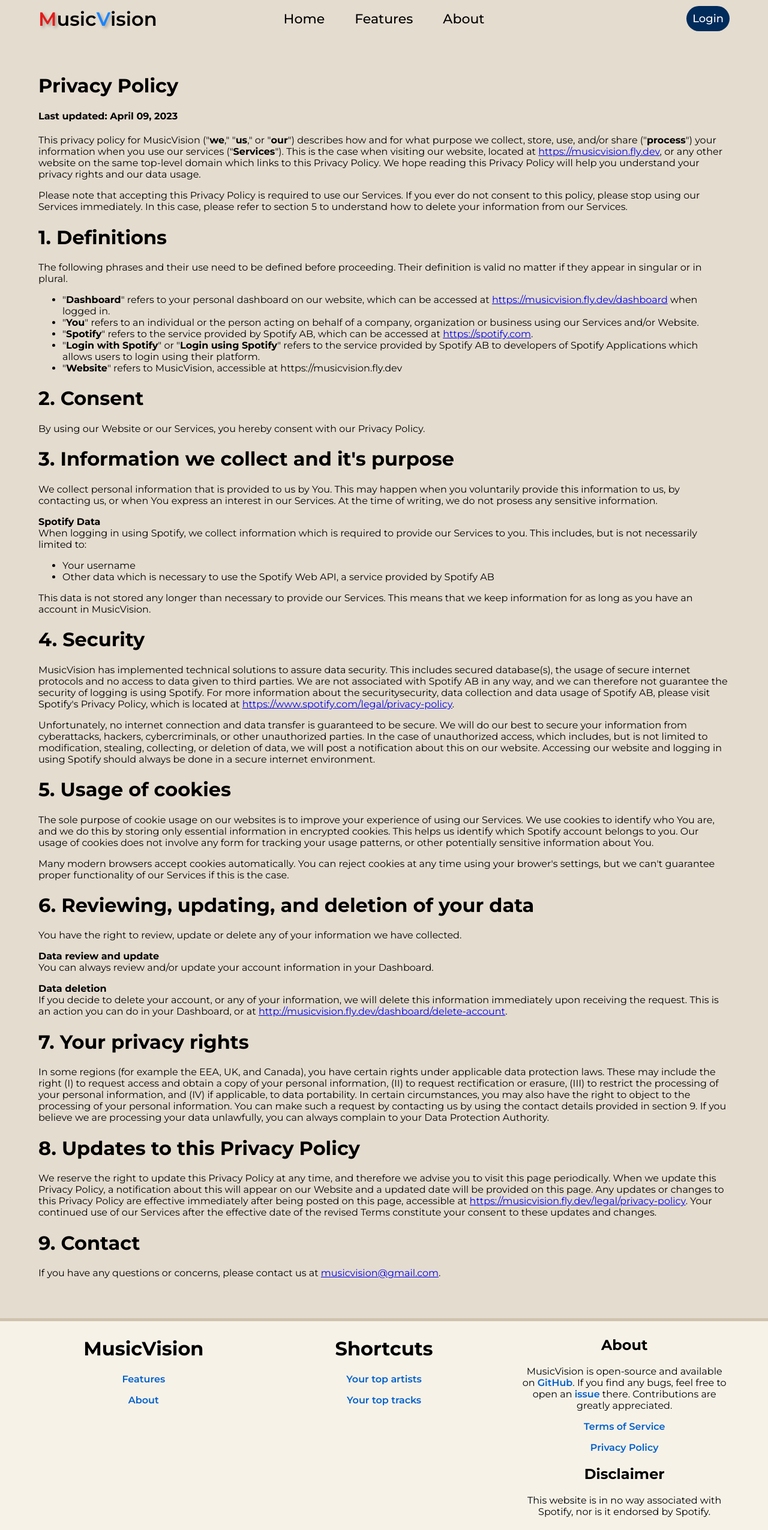
After one commit to ZeroWave022/MusicVision, a Flask app: page /legal/privacy-policy in a window 1280 px wide. The commit adds this page. Shown: the whole page at 60% size. Run offline with Flask 2, Linux system fonts and the light colour scheme; parts of the project's set-up code (start-up, migrations or seed data) failed here and were passed over.

Commit message:
feat: Add Terms of Service and Privacy Policy

```diff
--- a/musicvision/__init__.py
+++ b/musicvision/__init__.py
@@ -10,6 +10,7 @@ from musicvision.general import general_bp
 from musicvision.dashboard import dashboard_bp
 from musicvision.auth import auth_bp
 from musicvision.api import api_bp
+from musicvision.legal import legal_bp
 
 
 def create_app():
@@ -20,5 +21,6 @@ def create_app():
     app.register_blueprint(dashboard_bp)
     app.register_blueprint(auth_bp)
     app.register_blueprint(api_bp)
+    app.register_blueprint(legal_bp)
 
     return app
--- /dev/null
+++ b/musicvision/legal.py
@@ -0,0 +1,13 @@
+from flask import Blueprint, render_template
+
+legal_bp = Blueprint("legal", __name__, url_prefix="/legal")
+
+
+@legal_bp.route("/terms-of-service")
+def terms():
+    return render_template("legal/terms-of-service.html")
+
+
+@legal_bp.route("/privacy-policy")
+def privacy():
+    return render_template("legal/privacy-policy.html")
--- /dev/null
+++ b/musicvision/static/css/legal.css
@@ -0,0 +1,6 @@
+.content {
+    text-align: left;
+    width: 90vw;
+    max-width: 1500px;
+    margin: auto;
+}
--- a/musicvision/templates/layout.html
+++ b/musicvision/templates/layout.html
@@ -69,6 +69,8 @@
                 If you find any bugs, feel free to open an <a class="styled-link" href="https://github.com/ZeroWave022/MusicVision/issues">issue</a> there.
                 Contributions are greatly appreciated.
             </p>
+            <a class="styled-link block-link" href="{{ url_for('legal.terms') }}">Terms of Service</a>
+            <a class="styled-link block-link" href="{{ url_for('legal.privacy') }}">Privacy Policy</a>
             <h2>Disclaimer</h2>
             <p>This website is in no way associated with Spotify, nor is it endorsed by Spotify.</p>
         </div>
--- /dev/null
+++ b/musicvision/templates/legal/privacy-policy.html
@@ -0,0 +1,126 @@
+{% extends "layout.html" %}
+
+{% block additional_head_info %}
+    <link rel="stylesheet" href="{{ url_for('static', filename='css/legal.css')}}">
+{% endblock %}
+
+{% block title %}
+    Home
+{% endblock %}
+
+{% block main %}
+    <div class="content">
+        <h1>Privacy Policy</h1>
+        <h4>Last updated: April 09, 2023</h4>
+
+        <p>
+            This privacy policy for MusicVision ("<strong>we</strong>," "<strong>us</strong>," or "<strong>our</strong>") describes how and for what purpose we collect, store, use, and/or share ("<strong>process</strong>") your information when you use our services ("<strong>Services</strong>").
+            This is the case when visiting our website, located at <a href="https://musicvision.fly.dev">https://musicvision.fly.dev</a>, or any other website on the same top-level domain which links to this Privacy Policy.
+            We hope reading this Privacy Policy will help you understand your privacy rights and our data usage.
+        </p>
+        <p>
+            Please note that accepting this Privacy Policy is required to use our Services.
+            If you ever do not consent to this policy, please stop using our Services immediately.
+            In this case, please refer to section 5 to understand how to delete your information from our Services.
+        </p>
+
+        <h1>1. Definitions</h1>
+        <p>
+            The following phrases and their use need to be defined before proceeding. Their definition is valid no matter if they appear in singular or in plural.
+            <ul>
+                <li>"<strong>Dashboard</strong>" refers to your personal dashboard on our website, which can be accessed at <a href="https://musicvision.fly.dev/dashboard">https://musicvision.fly.dev/dashboard</a> when logged in.</li>
+                <li>"<strong>You</strong>" refers to an individual or the person acting on behalf of a company, organization or business using our Services and/or Website.</li>
+                <li>"<strong>Spotify</strong>" refers to the service provided by Spotify AB, which can be accessed at <a href="https://spotify.com">https://spotify.com</a>.</li>
+                <li>"<strong>Login with Spotify</strong>" or "<strong>Login using Spotify</strong>" refers to the service provided by Spotify AB to developers of Spotify Applications which allows users to login using their platform.</li>
+                <li>"<strong>Website</strong>" refers to MusicVision, accessible at https://musicvision.fly.dev</li>
+            </ul>
+        </p>
+
+        <h1>2. Consent</h1>
+        <p>
+            By using our Website or our Services, you hereby consent with our Privacy Policy.
+        </p>
+
+        <h1>3. Information we collect and it's purpose</h1>
+        <p>
+            We collect personal information that is provided to us by You.
+            This may happen when you voluntarily provide this information to us, by contacting us, or when You express an interest in our Services.
+            At the time of writing, we do not prosess any sensitive information.
+        </p>
+        <p>
+            <strong>Spotify Data</strong><br>
+            When logging in using Spotify, we collect information which is required to provide our Services to you.
+            This includes, but is not necessarily limited to:
+            <ul>
+                <li>Your username</li>
+                <li>Other data which is necessary to use the Spotify Web API, a service provided by Spotify AB</li>
+            </ul>
+            This data is not stored any longer than necessary to provide our Services.
+            This means that we keep information for as long as you have an account in MusicVision.
+        </p>
+
+        <h1>4. Security</h1>
+        <p>
+            MusicVision has implemented technical solutions to assure data security.
+            This includes secured database(s), the usage of secure internet protocols and no access to data given to third parties.
+            We are not associated with Spotify AB in any way, and we can therefore not guarantee the security of logging is using Spotify.
+            For more information about the securitysecurity, data collection and data usage of Spotify AB, please visit Spotify's Privacy Policy, which is located at <a href="https://www.spotify.com/legal/privacy-policy">https://www.spotify.com/legal/privacy-policy</a>.
+        </p>
+        <p>
+            Unfortunately, no internet connection and data transfer is guaranteed to be secure.
+            We will do our best to secure your information from cyberattacks, hackers, cybercriminals, or other unauthorized parties.
+            In the case of unauthorized access, which includes, but is not limited to modification, stealing, collecting, or deletion of data, we will post a notification about this on our website.
+            Accessing our website and logging in using Spotify should always be done in a secure internet environment.
+        </p>
+
+        <h1>5. Usage of cookies</h1>
+        <p>
+            The sole purpose of cookie usage on our websites is to improve your experience of using our Services.
+            We use cookies to identify who You are, and we do this by storing only essential information in encrypted cookies.
+            This helps us identify which Spotify account belongs to you.
+            Our usage of cookies does not involve any form for tracking your usage patterns, or other potentially sensitive information about You.
+        </p>
+        <p>
+            Many modern browsers accept cookies automatically.
+            You can reject cookies at any time using your brower's settings, but we can't guarantee proper functionality of our Services if this is the case.
+        </p>
+
+        <h1>6. Reviewing, updating, and deletion of your data</h1>
+        <p>
+            You have the right to review, update or delete any of your information we have collected.
+        </p>
+        <p>
+            <strong>Data review and update</strong><br>
+            You can always review and/or update your account information in your Dashboard.
+        </p>
+        <p>
+            <strong>Data deletion</strong><br>
+            If you decide to delete your account, or any of your information, we will delete this information immediately upon receiving the request.
+            This is an action you can do in your Dashboard, or at <a href="http://musicvision.fly.dev/dashboard/delete-account">http://musicvision.fly.dev/dashboard/delete-account</a>.
+        </p>
+
+        <h1>7. Your privacy rights</h1>
+        <p>
+            In some regions (for example the EEA, UK, and Canada), you have certain rights under applicable data protection laws.
+            These may include the right (I) to request access and obtain a copy of your personal information, (II) to request rectification or erasure, (III) to restrict the processing of your personal information, and (IV) if applicable, to data portability.
+            In certain circumstances, you may also have the right to object to the processing of your personal information.
+            You can make such a request by contacting us by using the contact details provided in section 9.
+            If you believe we are processing your data unlawfully, you can always complain to your Data Protection Authority.
+        </p>
+
+        <h1>8. Updates to this Privacy Policy</h1>
+        <p>
+            We reserve the right to update this Privacy Policy at any time, and therefore we advise you to visit this page periodically.
+            When we update this Privacy Policy, a notification about this will appear on our Website and a updated date will be provided on this page.
+            Any updates or changes to this Privacy Policy are effective immediately after being posted on this page, accessible at <a href="https://musicvision.fly.dev/legal/privacy-policy">https://musicvision.fly.dev/legal/privacy-policy</a>.
+            Your continued use of our Services after the effective date of the revised Terms constitute your consent to these updates and changes.
+        </p>
+
+
+        <h1>9. Contact</h1>
+        <p>
+            If you have any questions or concerns, please contact us at <a href="mailto:musicvision@gmail.com">musicvision@gmail.com</a>.
+        </p>
+
+    </div>
+{% endblock %}
```
Also changed, not shown: musicvision/templates/legal/terms-of-service.html (added, +96 -0 lines).
